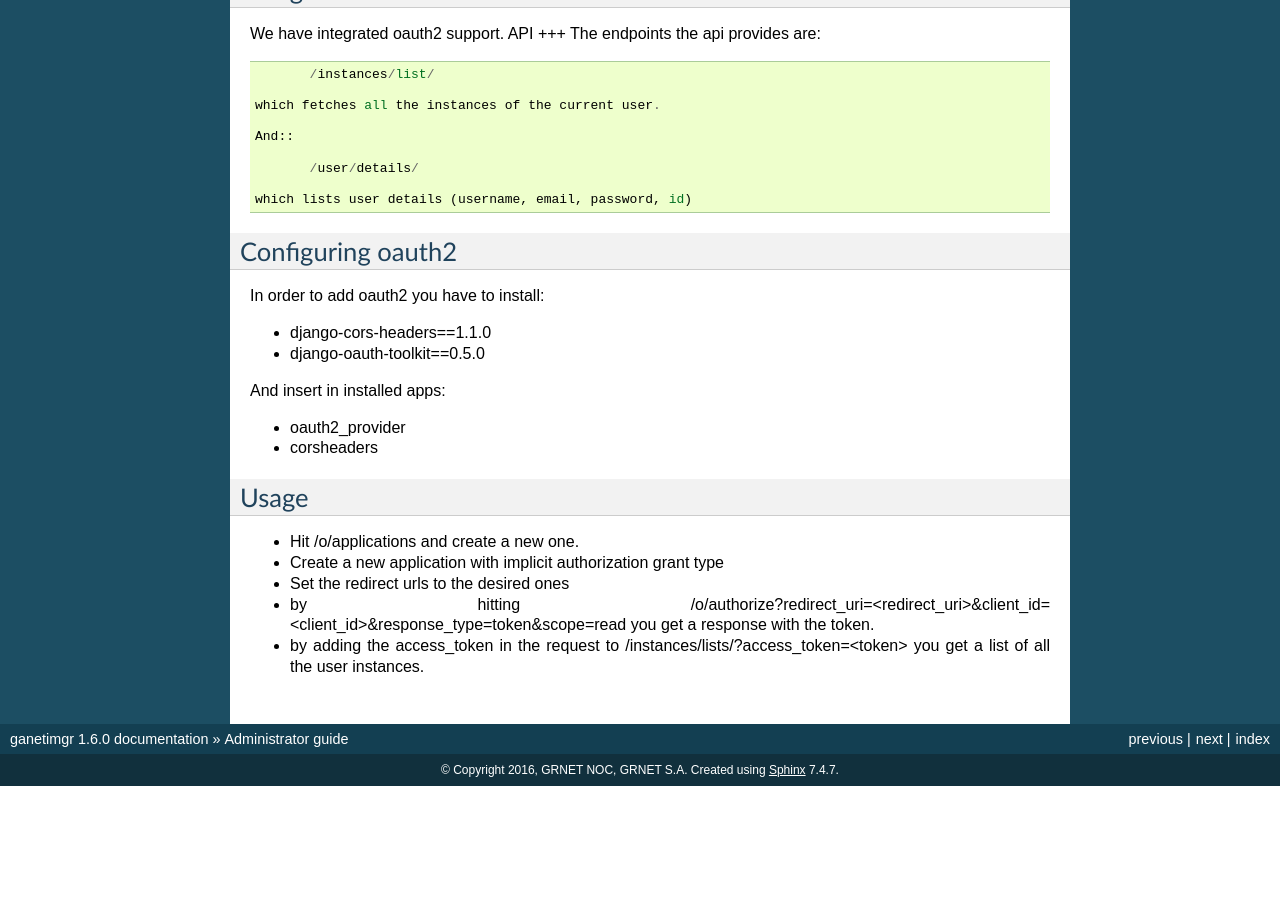
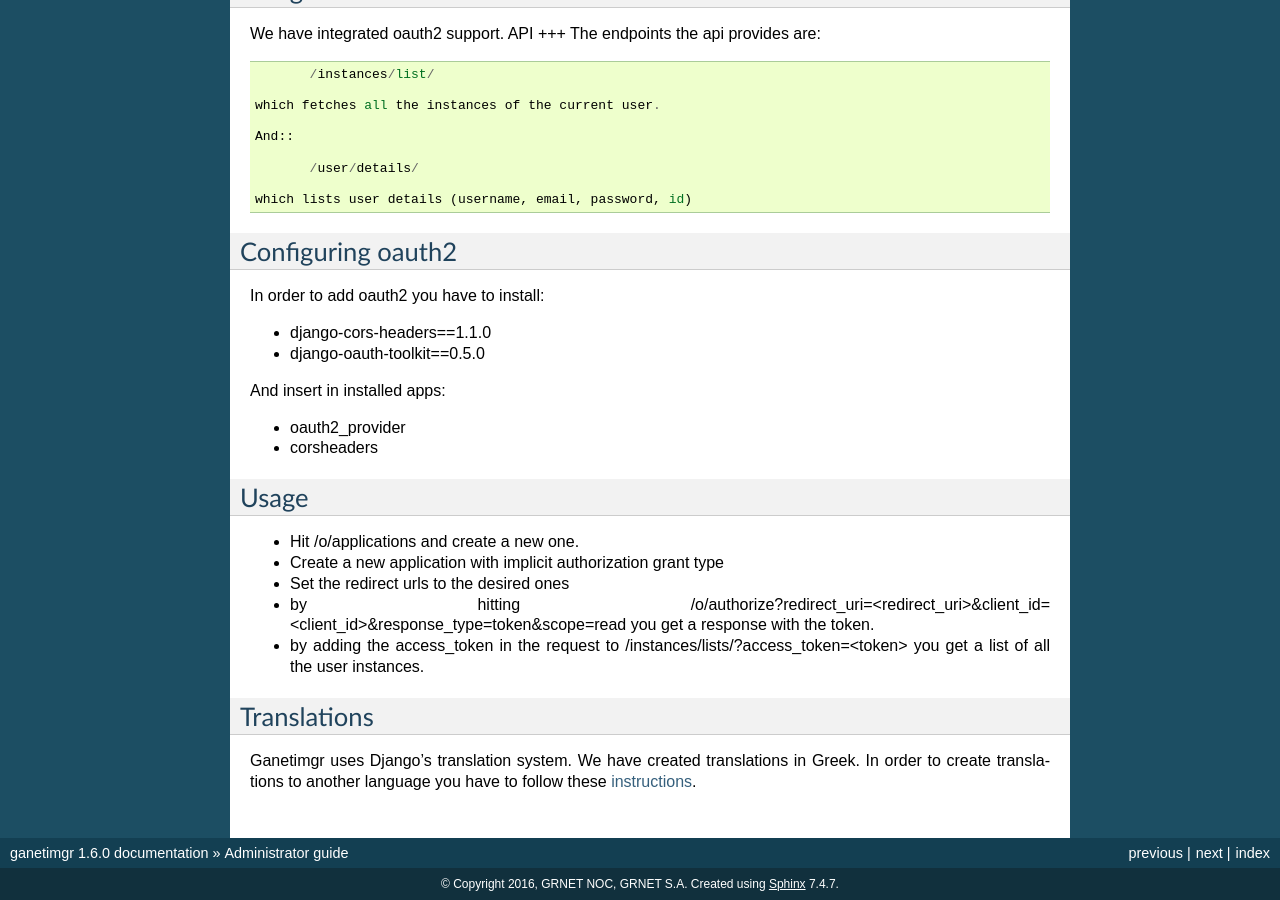
Before and after one commit to grnet/ganetimgr, a Sphinx documentation site: the page built from docs/source/admin.rst, in a window 1280 px wide and 900 px high, scrolled down 1745 px. Built offline with Sphinx 7.4.7, drawn with Linux system fonts in a browser that asks for light colours; before the commit the page ends 2531 px from its top, so only the background shows below that.

Commit message:
mention translations in docs

```diff
--- a/docs/source/admin.rst
+++ b/docs/source/admin.rst
@@ -88,3 +88,10 @@ Usage
 * Set the redirect urls to the desired ones
 * by hitting /o/authorize?redirect_uri=<redirect_uri>&client_id=<client_id>&response_type=token&scope=read you get a response with the token.
 * by adding the access_token in the request to /instances/lists/?access_token=<token> you get a list of all the user instances.
+
+Translations
+------------
+Ganetimgr uses Django's translation system. We have created translations in Greek. In order to create translations
+to another language you have to follow these instructions_.
+
+.. _instructions: https://docs.djangoproject.com/en/1.4/topics/i18n/translation/#localization-how-to-create-language-files
```
